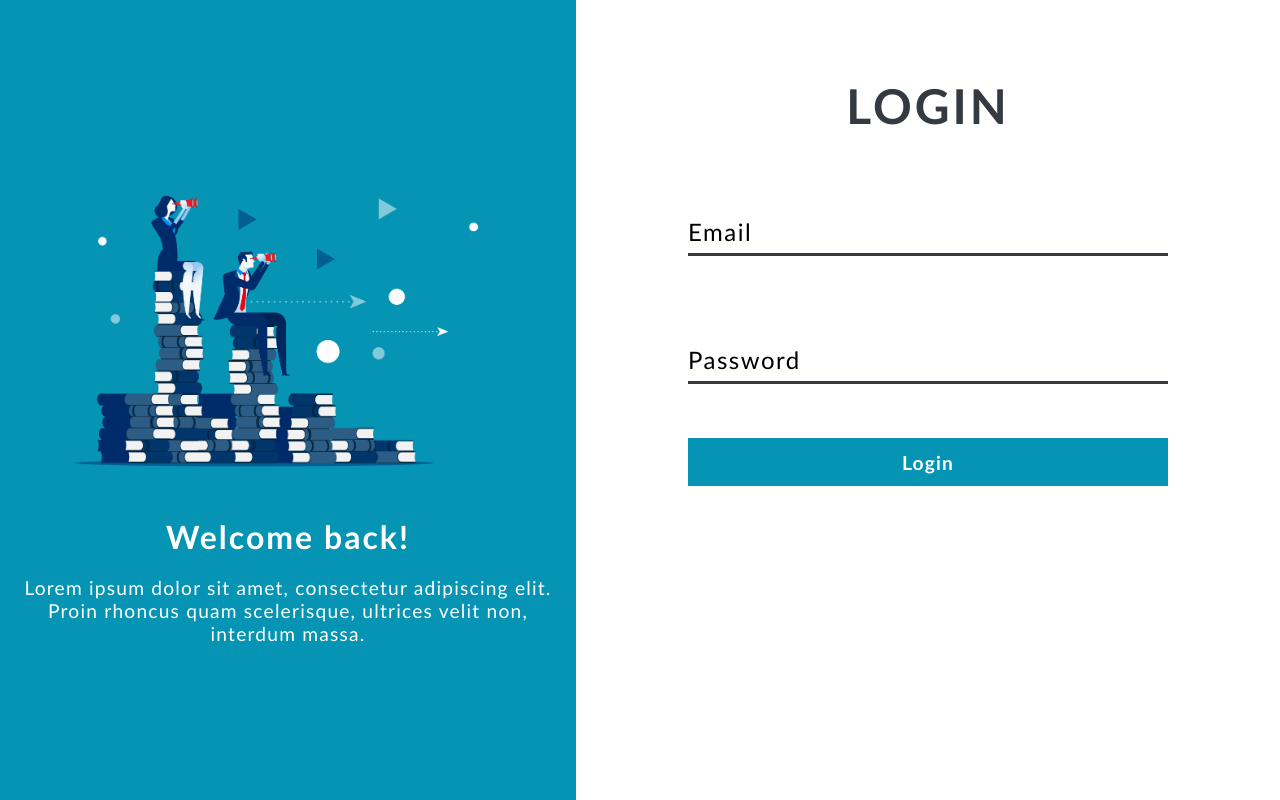
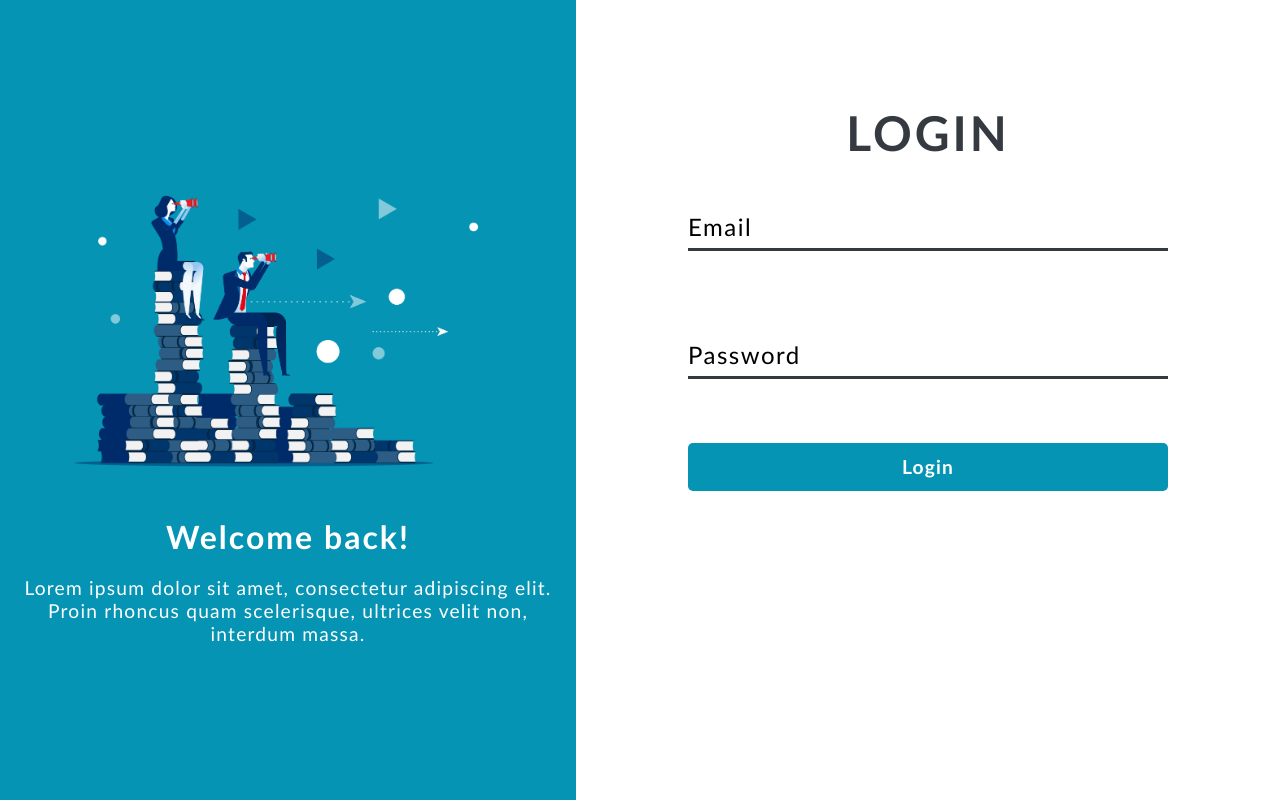
Before and after one commit to piotrorczykowski/Login-And-Register-Form, a Vue app in the folder frontend/: page / in a window 1280 px wide. Built offline with nearby package versions, Linux system fonts and the light colour scheme.

Commit message:
Minor changes

```diff
--- a/frontend/src/components/InputField.vue
+++ b/frontend/src/components/InputField.vue
@@ -45,12 +45,11 @@ export default {
     }
 
     #field {
+        height: 8em;
         display: flex;
         flex-direction: column;
         justify-content: flex-end;
-        padding: 1em;
-
-        height: 8em;
+        padding: 1em 0 1em 0;
     }
 
     /* Styles for placeholder */
@@ -81,12 +80,13 @@ export default {
     }
 
     label {
+        width: 20em;
+        align-self: flex-start;
         font-size: 1.5em;
         margin-bottom: -40px;
         z-index: 100;
-        align-self: flex-start;
+        order: -1;
         cursor: pointer;
-        order: -1;
     }
 
     input:focus~.labelClass {
@@ -104,14 +104,13 @@ export default {
     }
     /* End */
 
-    input{
+    input {
         width: 25em;
         height: 2.5em;
         font-size: 1.2em;
         padding: 3px;
         margin-bottom: 1.5em;
         border: none;
-        cursor: pointer;
     }
 
     input:focus{
@@ -121,11 +120,11 @@ export default {
     /* Styles for line under input */
     @keyframes lineForwards {
         from { width: 0em; }
-        to { width: 25em;  }
+        to { width: 25em; }
     }
 
     @keyframes lineBackwards {
-        from { width: 25em;  }
+        from { width: 25em; }
         to { width: 0em; }
     }
 
@@ -133,7 +132,6 @@ export default {
         width: 25em;
         height: 3px;
         font-size: 1.2em;
-
         margin-top: -30px;
         margin-bottom: 2em;
         background-color: #343a40;
@@ -141,10 +139,8 @@ export default {
 
     #line::after {
         content: "";
-        display: inline-block;
-        width: 0em;
+        width: 0;
         height: 3px;
-
         position: absolute;
         background-color: #0594B4;
     }
--- a/frontend/src/components/LoginForm.vue
+++ b/frontend/src/components/LoginForm.vue
@@ -12,7 +12,6 @@
                 otherValues="password"/>
             <input type="submit" id="submit" value="Login">
         </form>
-
     </div>
 </template>
 
@@ -22,16 +21,6 @@ import InputField from './InputField.vue'
 export default {
     components: {
         InputField
-    },
-    data() {
-        return {
-            email: '',
-            password: '',
-            isUnfocused: [
-                false,
-                false
-            ]
-        }
     }
 }
 </script>
@@ -49,7 +38,6 @@ export default {
         width: 40vw;
         height: 80vh;
         margin: auto;
-
         display: flex;
         flex-direction: column;
         align-items: center;
@@ -65,21 +53,28 @@ export default {
         display: flex;
         flex-direction: column;
         align-items: center;
-
-        padding: 3em;
+        padding: 1em 3em 1em 3em;
     }
 
     #submit {
         width: 25em;
         height: 2.5em;
         font-size: 1.2em;
-
         padding: 3px;
-        /* margin-top: 1.5em; */
-
+        margin-top: 0.5em;
         background-color: #0594B4;
         border-color: #0594B4;
         color: white;
         font-weight: bold;
+        border-radius: 5px;
+        cursor: pointer;
+    }
+
+    #submit:hover {
+        opacity: 0.95;
+    }
+
+    #submit:active {
+        transform: scale(0.99);
     }
 </style>
```
